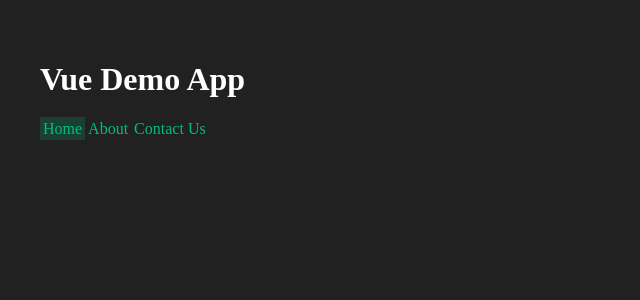
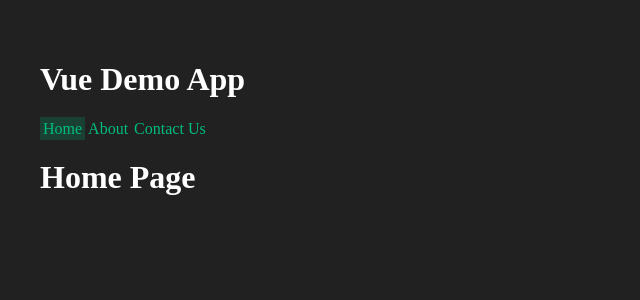
Before and after one commit to nithinK-142/vue-guide, a Vue app: page / in a window 1280 px wide. Shown: the top 300 px of the page, without its empty margins (0-640 px from the left). Built offline with nearby package versions, Linux system fonts and the light colour scheme.

Commit message:
refactor: HomeView for consistant page design.

```diff
--- a/src/router/index.js
+++ b/src/router/index.js
@@ -1,14 +1,17 @@
 import { createRouter, createWebHistory } from "vue-router";
+import HomeView from "@/views/HomeView.vue";
 
 const router = createRouter({
   history: createWebHistory(import.meta.env.BASE_URL),
   routes: [
     {
+      path: "/",
+      name: "home",
+      component: HomeView,
+    },
+    {
       path: "/about",
       name: "about",
-      // route level code-splitting
-      // this generates a separate chunk (About.[hash].js) for this route
-      // which is lazy-loaded when the route is visited.
       component: () => import("@/views/AboutView.vue"),
     },
     {
--- /dev/null
+++ b/src/views/HomeView.vue
@@ -0,0 +1,5 @@
+<template>
+    <div>
+      <h1>Home Page</h1>
+    </div>
+  </template>
```
